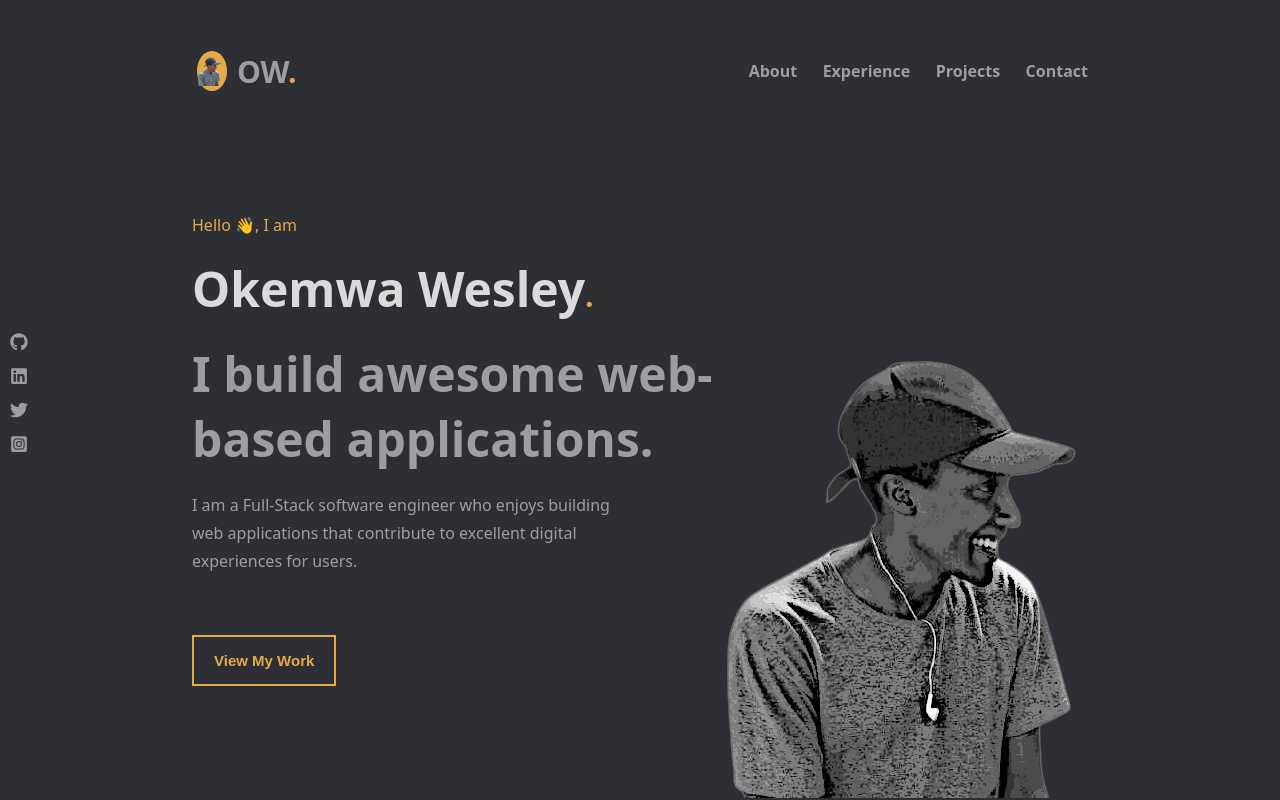
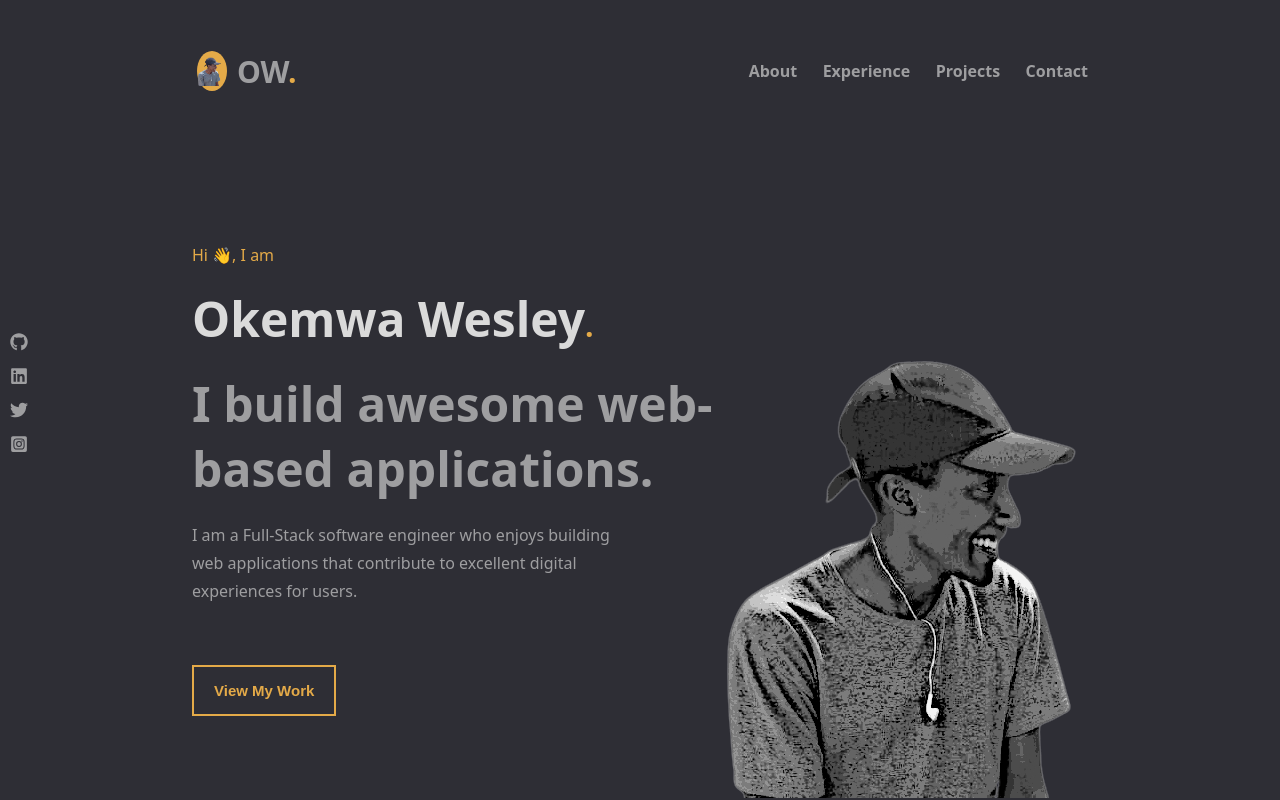
Before and after one commit to 1wes/Wes-Portfolio, a React (Create React App) app: page / in a window 1280 px wide. Shown: the top 800 px of the page. Built offline with nearby package versions, Linux system fonts and the light colour scheme; no server answers.

Commit message:
adjust positioning and messaging of intro section

```diff
--- a/src/components/intro.css
+++ b/src/components/intro.css
@@ -16,6 +16,10 @@
     margin: 0 auto;
     height: 100%;
     align-items: center;
+}
+
+.intro{
+    margin-top: 60px;
 }
 
 .intro p{
--- a/src/components/intro.js
+++ b/src/components/intro.js
@@ -48,7 +48,7 @@ let Intro=()=>{
     return(
         <React.Fragment>
             <div className="intro">
-                <p className="greeting">Hello 👋, I am </p>
+                <p className="greeting">Hi 👋, I am </p>
 
                 <p className="name">Okemwa Wesley<span>.</span></p>
 
```
